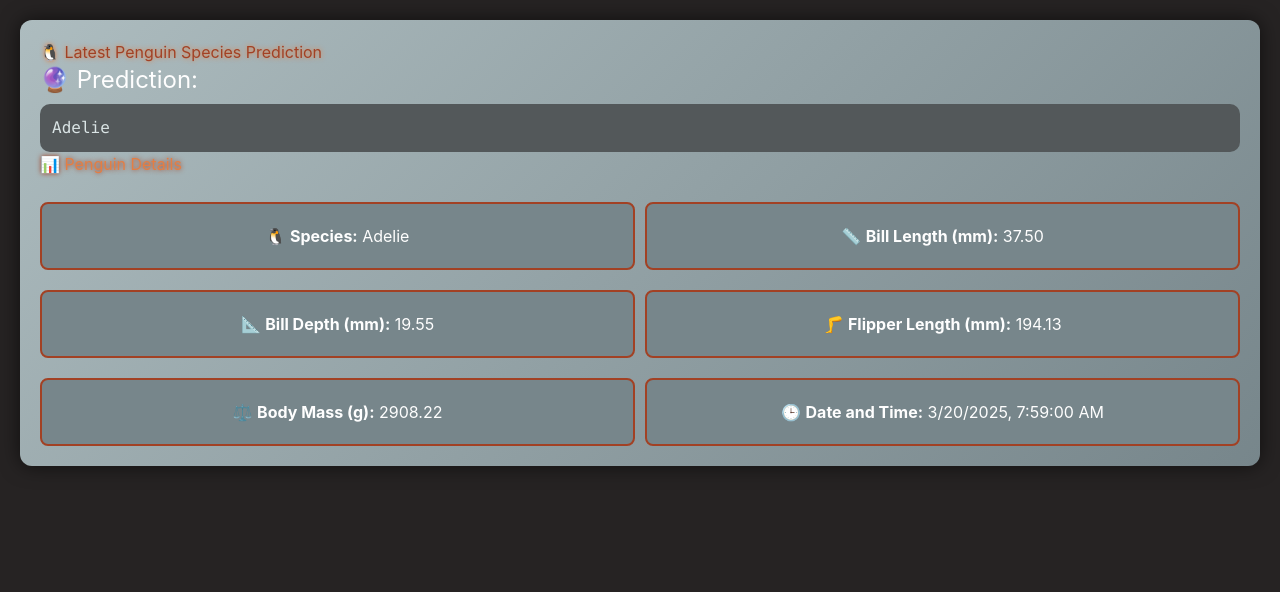
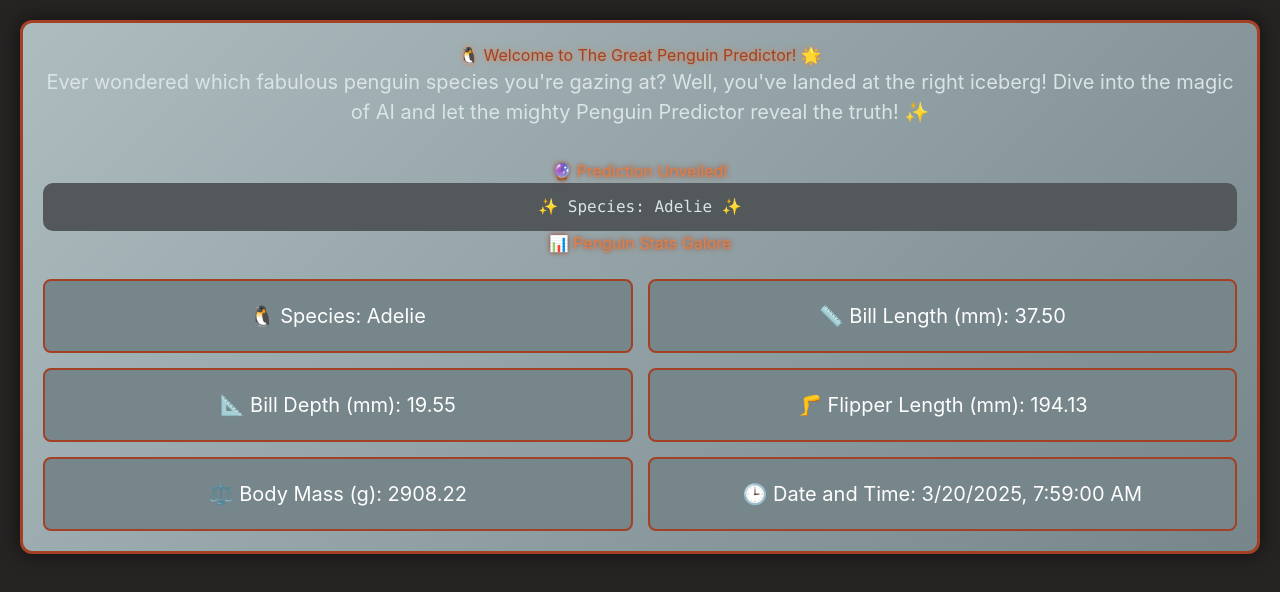
Before and after one commit to trifon-git/BDS24_MLOps_Assignment1, a plain HTML site: page docs/index.html in a window 1280 px wide. Drawn offline with nearby package versions, Linux system fonts and the light colour scheme.

Commit message:
index(added colours/animattions) v0.22

```diff
--- a/docs/index.html
+++ b/docs/index.html
@@ -22,6 +22,7 @@
             margin-bottom: 1rem;
             color: #a24124;
             text-shadow: 0 0 5px #e37e44;
+            text-align: center;
         }
 
         h2 {
@@ -30,6 +31,7 @@
             margin-bottom: 1rem;
             color: #e37e44;
             text-shadow: 0 0 5px #a24124;
+            text-align: center;
         }
 
         pre {
@@ -40,6 +42,7 @@
             white-space: pre-wrap;
             font-size: 1.5rem;
             transition: transform 0.3s, background-color 0.3s;
+            text-align: center;
         }
 
         pre:hover {
@@ -48,7 +51,7 @@
         }
 
         .container {
-            max-width: 800px;
+            max-width: 900px;
             margin: auto;
             padding: 20px;
             border-radius: 12px;
@@ -56,10 +59,11 @@
             box-shadow: 0 0 20px rgba(0, 0, 0, 0.6);
             animation: fadeIn 1s ease-out;
             transition: transform 0.3s;
+            border: 3px solid #a24124;
         }
 
         .container:hover {
-            transform: scale(1.03);
+            transform: scale(1.01);
         }
 
         @keyframes fadeIn {
@@ -77,34 +81,44 @@
         .info-box {
             display: grid;
             grid-template-columns: repeat(2, 1fr);
-            gap: 10px;
-            margin-top: 1rem;
+            gap: 15px;
+            margin-top: 1.5rem;
         }
 
         .measurement-box {
             background-color: #77868b;
             border-radius: 8px;
             padding: 20px;
-            margin-top: 10px;
             transition: background-color 0.3s, transform 0.3s;
             text-align: center;
             border: 2px solid #a24124;
+            font-size: 1.25rem;
         }
 
         .measurement-box:hover {
             background-color: #adbcbf;
-            transform: scale(1.03);
+            transform: scale(1.05);
+        }
+
+        .description {
+            margin-bottom: 2rem;
+            text-align: center;
+            font-size: 1.25rem;
+            color: #dae4e5;
         }
     </style>
 </head>
 
 <body>
     <div class="container">
-        <h1>🐧 Latest Penguin Species Prediction</h1>
-        <p class="text-2xl mb-2">🔮 Prediction:</p>
+        <h1>🐧 Welcome to The Great Penguin Predictor! 🌟</h1>
+        <p class="description">Ever wondered which fabulous penguin species you're gazing at? Well, you've landed at the
+            right iceberg! Dive into the magic of AI and let the mighty Penguin Predictor reveal the truth! ✨</p>
+
+        <h2>🔮 Prediction Unveiled!</h2>
         <pre id="prediction"></pre>
 
-        <h2>📊 Penguin Details</h2>
+        <h2>📊 Penguin Stats Galore</h2>
         <div id="penguinInfo" class="info-box"></div>
     </div>
 
@@ -113,18 +127,18 @@
             const response = await fetch("latest_penguin.json");
             if (response.ok) {
                 const penguinData = await response.json();
-                document.getElementById("prediction").textContent = penguinData.species;
+                document.getElementById("prediction").textContent = `✨ Species: ${penguinData.species} ✨`;
 
                 document.getElementById("penguinInfo").innerHTML = `
-                    <div class="measurement-box">🐧 <strong>Species:</strong> ${penguinData.species}</div>
-                    <div class="measurement-box">📏 <strong>Bill Length (mm):</strong> ${penguinData.bill_length_mm.toFixed(2)}</div>
-                    <div class="measurement-box">📐 <strong>Bill Depth (mm):</strong> ${penguinData.bill_depth_mm.toFixed(2)}</div>
-                    <div class="measurement-box">🦵 <strong>Flipper Length (mm):</strong> ${penguinData.flipper_length_mm.toFixed(2)}</div>
-                    <div class="measurement-box">⚖️ <strong>Body Mass (g):</strong> ${penguinData.body_mass_g.toFixed(2)}</div>
-                    <div class="measurement-box">🕒 <strong>Date and Time:</strong> ${new Date(penguinData.datetime).toLocaleString()}</div>
+                    <div class="measurement-box">🐧 Species: ${penguinData.species}</div>
+                    <div class="measurement-box">📏 Bill Length (mm): ${penguinData.bill_length_mm.toFixed(2)}</div>
+                    <div class="measurement-box">📐 Bill Depth (mm): ${penguinData.bill_depth_mm.toFixed(2)}</div>
+                    <div class="measurement-box">🦵 Flipper Length (mm): ${penguinData.flipper_length_mm.toFixed(2)}</div>
+                    <div class="measurement-box">⚖️ Body Mass (g): ${penguinData.body_mass_g.toFixed(2)}</div>
+                    <div class="measurement-box">🕒 Date and Time: ${new Date(penguinData.datetime).toLocaleString()}</div>
                 `;
             } else {
-                document.getElementById("penguinInfo").textContent = "🐧 Penguin information not found.";
+                document.getElementById("penguinInfo").textContent = "🐧 Penguin information not found. Maybe it's chilling elsewhere...";
             }
         }
 
```
